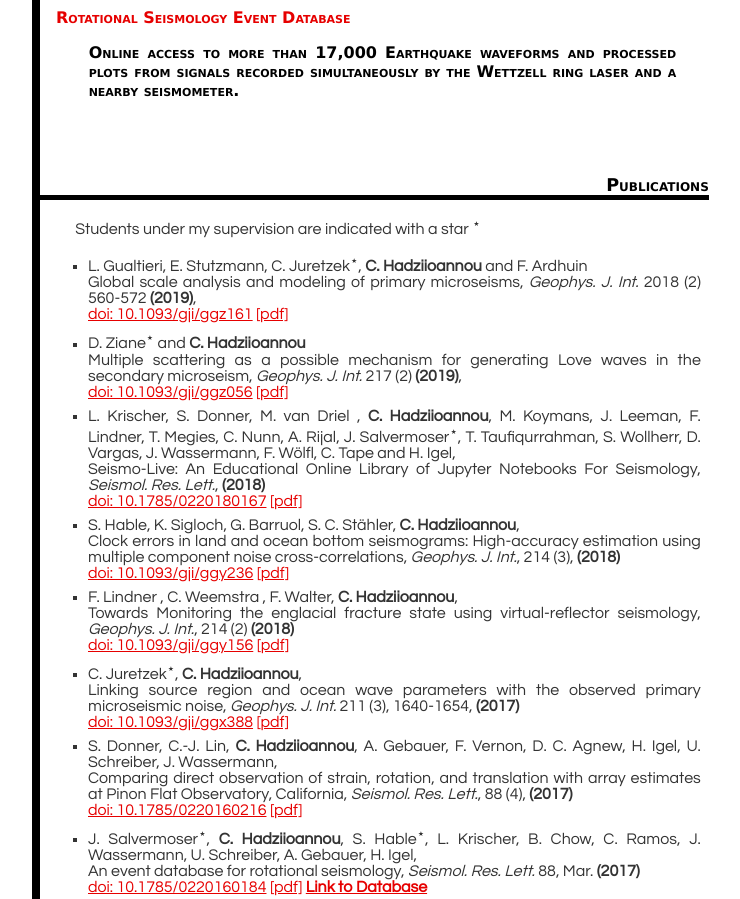
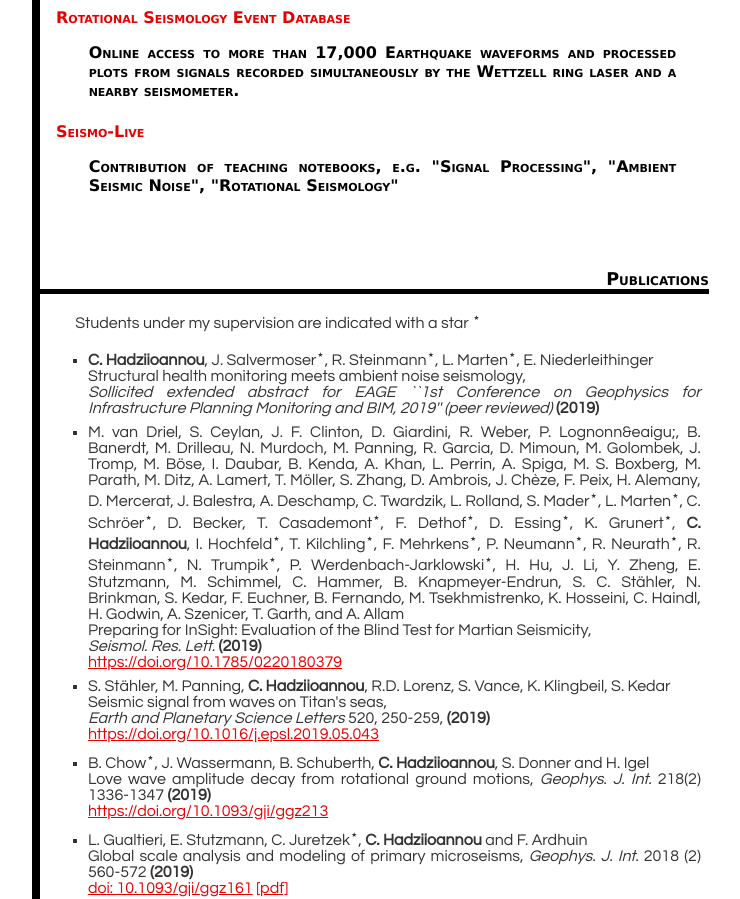
Before and after one commit to hadzii/hadzii.github.io, a plain HTML site: page index.html in a window 1280 px wide. Shown: the part 1219-2118 px from the top of the page, without its empty margins (288-1028 px from the left). Drawn offline with Linux system fonts and the light colour scheme.

Commit message:
updated publication record + CV

```diff
--- a/index.html
+++ b/index.html
@@ -92,7 +92,12 @@ Online access to more than 17,000 Earthquake waveforms and processed plots from
 </h4>
 </p>
 
-
+<p>
+ <a href="http://seismo-live.org/"> <h4>Seismo-Live</a>
+</p>
+<p>
+Contribution of teaching notebooks, e.g. "Signal Processing", "Ambient Seismic Noise", "Rotational Seismology"</h4>
+</p>
 
 
 <a name="publications"><h2>Publications</h2></a>
@@ -101,15 +106,44 @@ Students under my supervision are indicated with a star <sup>&#8902;</sup>
 </p>
 <p><ul>
 <li>
+<b>C. Hadziioannou</b>, J. Salvermoser<sup>&#8902;</sup>, R. Steinmann<sup>&#8902;</sup>, L. Marten<sup>&#8902;</sup>, E. Niederleithinger <br \>
+Structural health monitoring meets ambient noise seismology, <br \>
+<i>Sollicited extended abstract for EAGE ``1st Conference on Geophysics for Infrastructure Planning Monitoring and BIM, 2019'' (peer reviewed) </i> <b>(2019)</b>
+</li>
+<li>
+M. van Driel, S. Ceylan, J. F. Clinton, D. Giardini, R. Weber, P. Lognonn&eaigu;, B. Banerdt, M.  Drilleau, N. Murdoch, M. Panning, R. Garcia, D. Mimoun, M. Golombek, J. Tromp, M. B&ouml;se, I. Daubar, B. Kenda, A. Khan, L. Perrin, A. Spiga, M. S. Boxberg, M. Parath, M. Ditz, A.  Lamert, T. M&ouml;ller, S. Zhang, D. Ambrois, J. Ch&egrave;ze, F. Peix, H. Alemany, D. Mercerat, J. Balestra, A. Deschamp, C. Twardzik, L. Rolland, S. Mader<sup>&#8902;</sup>, L. Marten<sup>&#8902;</sup>, C. Schr&ouml;er<sup>&#8902;</sup>, D.  Becker, T. Casademont<sup>&#8902;</sup>, F. Dethof<sup>&#8902;</sup>, D. Essing<sup>&#8902;</sup>, K. Grunert<sup>&#8902;</sup>, <b>C. Hadziioannou</b>, I.  Hochfeld<sup>&#8902;</sup>, T. Kilchling<sup>&#8902;</sup>, F. Mehrkens<sup>&#8902;</sup>, P. Neumann<sup>&#8902;</sup>, R. Neurath<sup>&#8902;</sup>, R. Steinmann<sup>&#8902;</sup>, N.  Trumpik<sup>&#8902;</sup>, P. Werdenbach-Jarklowski<sup>&#8902;</sup>, H. Hu, J. Li, Y. Zheng, E. Stutzmann, M. Schimmel, C. Hammer, B. Knapmeyer-Endrun, S. C. St&auml;hler, N. Brinkman, S. Kedar, F. Euchner, B.  Fernando, M. Tsekhmistrenko, K. Hosseini, C. Haindl, H. Godwin, A. Szenicer, T. Garth, and A. Allam <br \>
+Preparing for InSight: Evaluation of the Blind Test for Martian Seismicity,  <br \>
+<i>Seismol. Res. Lett.</i> <b>(2019)</b> <br \>
+<a href="https://doi.org/10.1785/0220180379">
+https://doi.org/10.1785/0220180379
+</a>
+</li>
+<li>
+S. St&auml;hler, M. Panning, <b>C. Hadziioannou</b>, R.D. Lorenz, S. Vance, K. Klingbeil, S. Kedar <br \>
+Seismic signal from waves on Titan's seas, <br \>
+<i>Earth and Planetary Science Letters</i> 520, 250-259, <b>(2019)</b> <br \>
+<a href="https://doi.org/10.1016/j.epsl.2019.05.043">
+ https://doi.org/10.1016/j.epsl.2019.05.043
+</a>
+</li>
+<li>
+B. Chow<sup>&#8902;</sup>, J. Wassermann, B. Schuberth, <b>C. Hadziioannou</b>, S. Donner and H. Igel<br \>
+Love wave amplitude decay from rotational ground motions,
+<i>Geophys. J. Int.</i> 218(2) 1336-1347 <b>(2019)</b> <br \>
+<a href="https://doi.org/10.1093/gji/ggz213">
+https://doi.org/10.1093/gji/ggz213
+</a>
+</li>
+<li>
 L. Gualtieri, E. Stutzmann, C. Juretzek<sup>&#8902;</sup>, <b>C. Hadziioannou</b> and F. Ardhuin<br \>
 Global scale analysis and modeling of primary microseisms,
-<i> Geophys. J. Int.</i> 2018 (2) 560-572 <b>(2019)</b>, <br \>
+<i> Geophys. J. Int.</i> 2018 (2) 560-572 <b>(2019)</b> <br \>
 <a href='https://doi.org/10.1093/gji/ggz161'>doi: 10.1093/gji/ggz161</a>
 <a href="./files/Papers/Gualtieri_2019_GJI.pdf">[pdf]</a>
 </li>
 <li>
 D. Ziane<sup>&#8902;</sup> and <b>C. Hadziioannou</b> <br \>
-Multiple scattering as a possible mechanism for generating Love waves in the secondary microseism, <i>Geophys. J. Int.</i> 217 (2) <b>(2019)</b>, <br \>
+Multiple scattering as a possible mechanism for generating Love waves in the secondary microseism, <i>Geophys. J. Int.</i> 217 (2) <b>(2019)</b> <br \>
 <a href='https://doi.org/10.1093/gji/ggz056'>doi: 10.1093/gji/ggz056</a>
 <a href="./files/Papers/Ziane_Hadziioannou_2019_GJI.pdf">[pdf]</a>
 </li>
```
Also changed, not shown: 1 other file.
